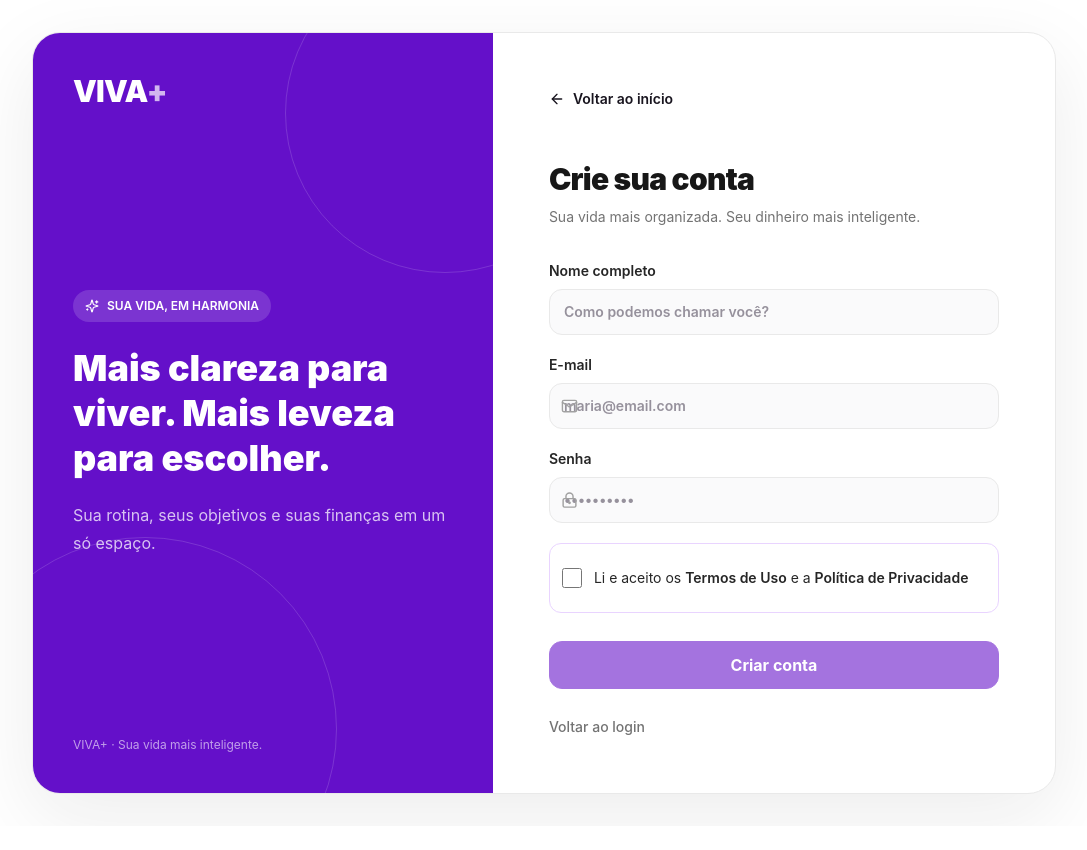
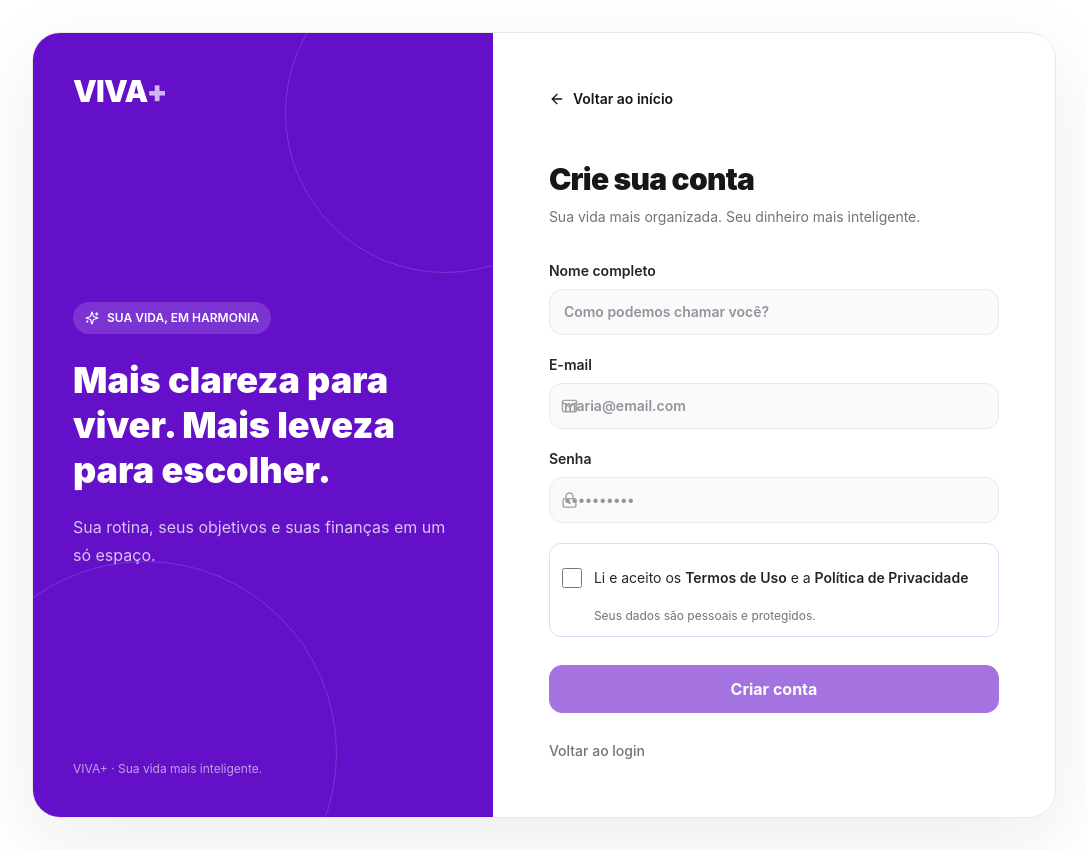
Before and after one commit to diegoelizes2026-sys/VIVA-, a Next.js app in the folder VIVA-PLUS-VERCEL (2)/VIVA-PLUS-VERCEL/: page /cadastro in a window 1280 px wide. Shown: the whole page, without its empty margins (96-1183 px from the left). Before the commit the page ends 826 px from the top, so only its background shows below. Built offline with nearby package versions, Linux system fonts and the light colour scheme.

Commit message:
Keep privacy reassurance below signup consent

```diff
--- a/VIVA-PLUS-VERCEL (2)/VIVA-PLUS-VERCEL/src/components/auth-form.tsx
+++ b/VIVA-PLUS-VERCEL (2)/VIVA-PLUS-VERCEL/src/components/auth-form.tsx
@@ -64,7 +64,7 @@ export default function AuthForm({ mode }: { mode: "login" | "signup" | "reset"
           {mode === "signup" && <label className="block text-sm font-semibold text-neutral-800">Nome completo<input className="field mt-2" required value={name} onChange={e => setName(e.target.value)} placeholder="Como podemos chamar você?"/></label>}
           <label className="block text-sm font-semibold text-neutral-800">E-mail<span className="relative mt-2 block"><Mail className="absolute left-3 top-1/2 -translate-y-1/2 text-neutral-400" size={17}/><input className="field pl-10" type="email" autoComplete="email" required value={email} onChange={e => setEmail(e.target.value)} placeholder="maria@email.com"/></span></label>
           {mode !== "reset" && <label className="block text-sm font-semibold text-neutral-800">Senha<span className="relative mt-2 block"><LockKeyhole className="absolute left-3 top-1/2 -translate-y-1/2 text-neutral-400" size={17}/><input className="field auth-password-input pl-10 pr-12" type={showPassword ? "text" : "password"} autoComplete={mode === "login" ? "current-password" : "new-password"} minLength={8} required value={password} onChange={e => setPassword(e.target.value)} placeholder="••••••••••"/>{mode === "login" && <button type="button" className="auth-password-toggle" onClick={() => setShowPassword(v => !v)} aria-label={showPassword ? "Ocultar senha" : "Mostrar senha"}>{showPassword ? <EyeOff size={19}/> : <Eye size={19}/>}</button>}</span></label>}
-          {mode === "signup" && <div className={`rounded-xl border p-3 ${termsAttempted && !termsAccepted ? "border-red-300 bg-red-50" : "border-purple-200 bg-white"}`}><label htmlFor="signup-terms" className="flex min-h-11 cursor-pointer items-center gap-3 text-sm leading-6 text-neutral-800"><input ref={termsCheckboxRef} id="signup-terms" name="termsAccepted" type="checkbox" className="h-5 w-5 shrink-0 accent-[#6410C9]" checked={termsAccepted} onChange={e => { setTermsAccepted(e.target.checked); if (e.target.checked) { setTermsAttempted(false); if (message === "Marque para continuar") setMessage(""); } }} aria-invalid={termsAttempted && !termsAccepted} aria-describedby={termsAttempted && !termsAccepted ? "terms-error" : undefined} /><span>Li e aceito os <a href="/termos" target="_blank" rel="noopener noreferrer" className="font-semibold text-[#6410C9] underline" onClick={e => e.stopPropagation()}>Termos de Uso</a> e a <a href="/privacidade" target="_blank" rel="noopener noreferrer" className="font-semibold text-[#6410C9] underline" onClick={e => e.stopPropagation()}>Política de Privacidade</a></span></label>{termsAttempted && !termsAccepted && <p id="terms-error" role="alert" className="mt-1 text-sm font-medium text-red-600">Marque para continuar</p>}</div>}
+          {mode === "signup" && <div className={`rounded-xl border p-3 ${termsAttempted && !termsAccepted ? "border-red-300 bg-red-50" : "border-purple-200 bg-white"}`}><label htmlFor="signup-terms" className="flex min-h-11 cursor-pointer items-center gap-3 text-sm leading-6 text-neutral-800"><input ref={termsCheckboxRef} id="signup-terms" name="termsAccepted" type="checkbox" className="h-5 w-5 shrink-0 accent-[#6410C9]" checked={termsAccepted} onChange={e => { setTermsAccepted(e.target.checked); if (e.target.checked) { setTermsAttempted(false); if (message === "Marque para continuar") setMessage(""); } }} aria-invalid={termsAttempted && !termsAccepted} aria-describedby={termsAttempted && !termsAccepted ? "terms-error" : undefined} /><span>Li e aceito os <a href="/termos" target="_blank" rel="noopener noreferrer" className="font-semibold text-[#6410C9] underline" onClick={e => e.stopPropagation()}>Termos de Uso</a> e a <a href="/privacidade" target="_blank" rel="noopener noreferrer" className="font-semibold text-[#6410C9] underline" onClick={e => e.stopPropagation()}>Política de Privacidade</a></span></label><p className="mt-2 pl-8 text-xs text-neutral-500">Seus dados são pessoais e protegidos.</p>{termsAttempted && !termsAccepted && <p id="terms-error" role="alert" className="mt-1 text-sm font-medium text-red-600">Marque para continuar</p>}</div>}
           {mode === "login" && <div className="auth-options"><label><input type="checkbox" checked={remember} onChange={e => setRemember(e.target.checked)}/> <span>Lembrar de mim</span></label><Link href="/recuperar-senha">Esqueci a senha</Link></div>}<button className="btn-primary auth-submit mt-2 w-full disabled:cursor-not-allowed disabled:bg-neutral-200 disabled:text-neutral-500 disabled:shadow-none" disabled={busy || (mode === "signup" && (!termsAccepted || !signupFieldsValid))}>{busy ? "Aguarde..." : mode === "signup" ? "Criar conta" : mode === "reset" ? "Enviar instruções" : <><span>Entrar</span><ArrowRight size={20}/></>}</button>
           {message && <p role={message === "Marque para continuar" ? "alert" : "status"} className={`rounded-xl border p-3 text-sm leading-6 ${message === "Marque para continuar" ? "border-red-200 bg-red-50 text-red-700" : "border-[var(--color-gray)] bg-neutral-50 text-neutral-700"}`}>{message}</p>}
         </form>
```
